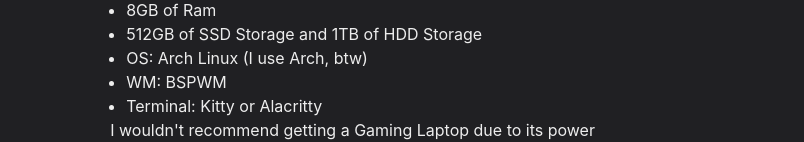
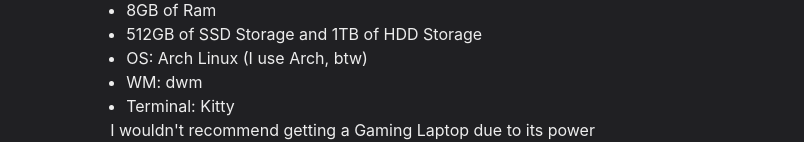
Before and after one commit to NerdyElaine/elaines-personal-website, a Next.js app: page /uses in a window 1280 px wide. Shown: the part 659-801 px from the top of the page, without its empty margins (243-1047 px from the left). Built offline with nearby package versions, Linux system fonts and the light colour scheme.

Commit message:
Update uses.js

```diff
--- a/pages/uses.js
+++ b/pages/uses.js
@@ -62,8 +62,8 @@
         <ListItem>8GB of Ram</ListItem>
         <ListItem>512GB of SSD Storage and 1TB of HDD Storage</ListItem>
         <ListItem>OS: Arch Linux (I use Arch, btw)</ListItem>
-        <ListItem>WM: BSPWM</ListItem>
-        <ListItem>Terminal: Kitty or Alacritty</ListItem>
+        <ListItem>WM: dwm</ListItem>
+        <ListItem>Terminal: Kitty</ListItem>
       </UnorderedList>
       <p>
         I wouldn't recommend getting a Gaming Laptop due to its power
@@ -72,7 +72,7 @@
         now and using Linux has been very awesome especially being Unix based
         which made it easy to transition due to MacOS being Unix based. I use
         Arch due to it being a minimal distro due to me wanting to building it
-        from the ground up and using a tiling window manager(BSPWM) makes the
+        from the ground up and using a tiling window manager(dwm) makes the
         workflow of the system much more satisfying. I still keep this machine
         for some specific tasks and gaming due to gaming on Linux is starting to
         be more viable and accessible.
```
